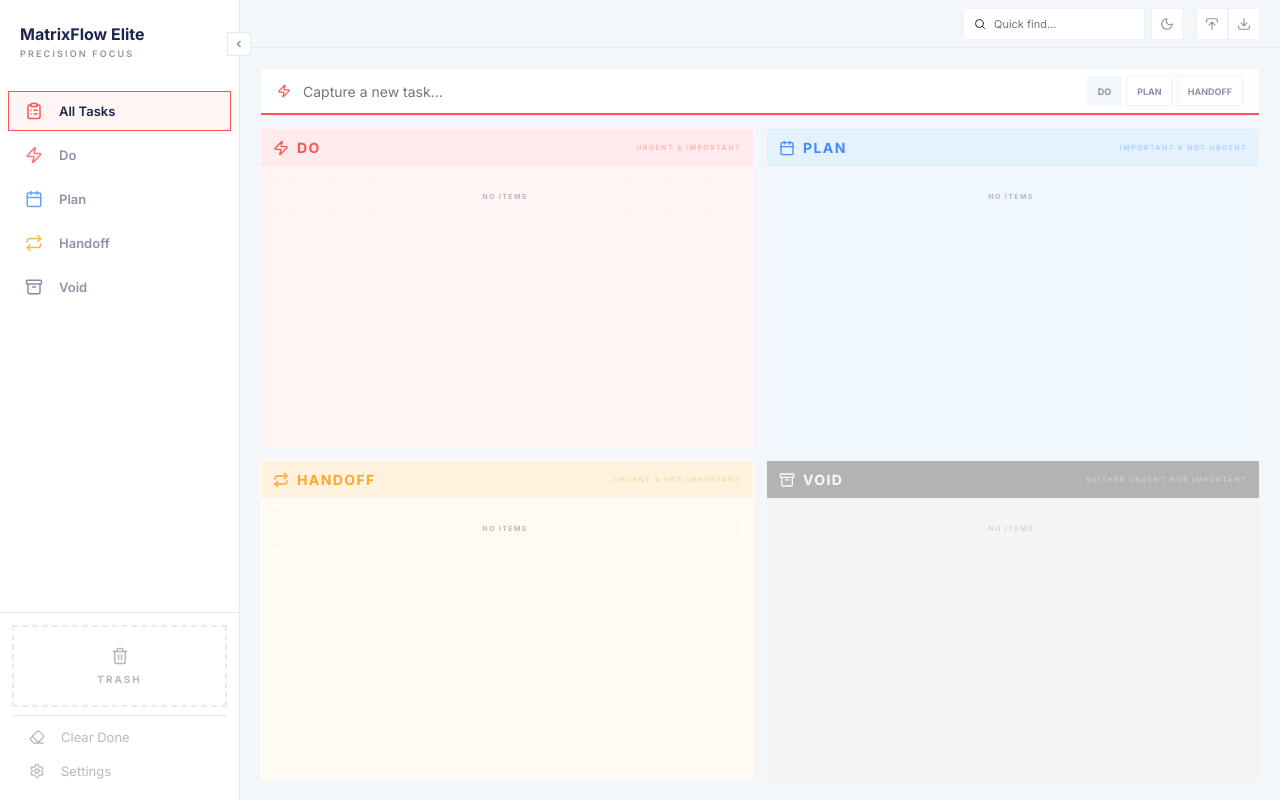
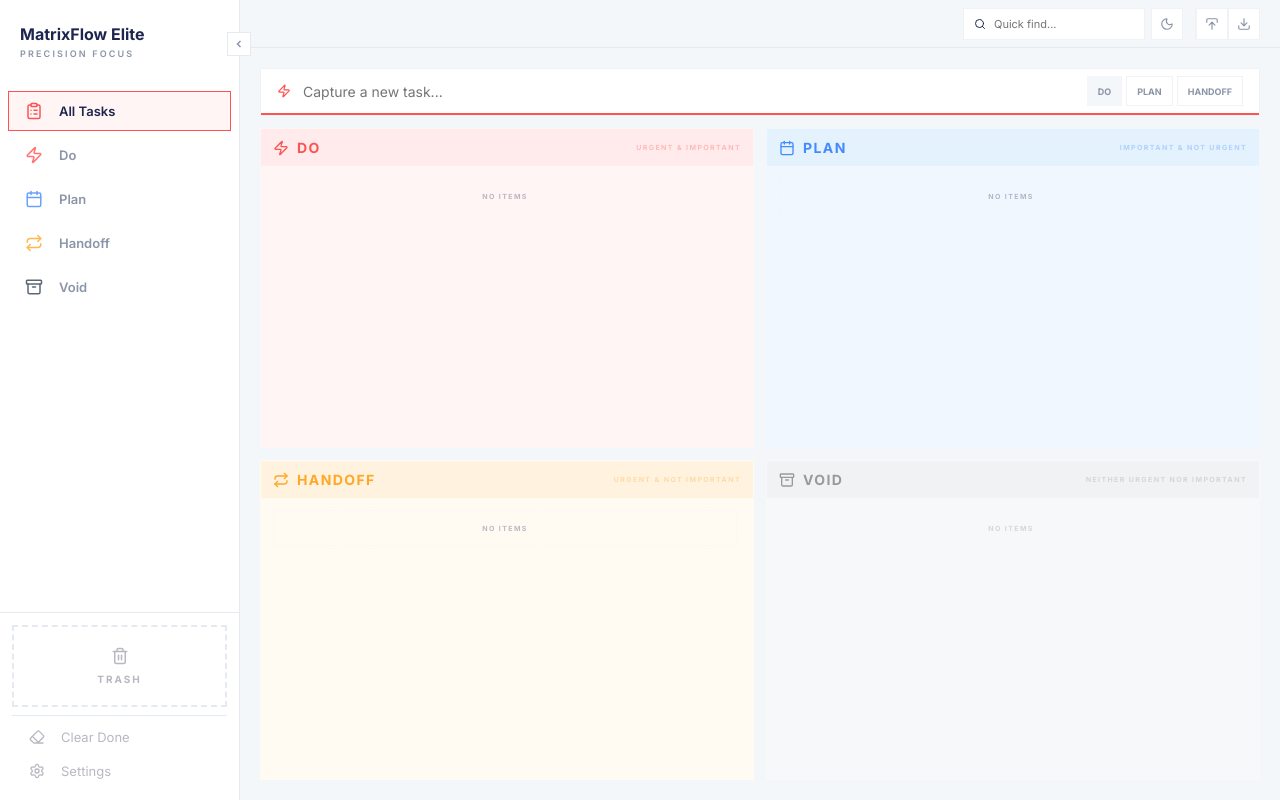
Before and after one commit to MehboobAliBhat/EisenFlowMatrix, a SvelteKit app: page / in a window 1280 px wide. Built offline with nearby package versions, Linux system fonts and the light colour scheme.

Commit message:
UI: Darken Void text color to #334155 for professional contrast

```diff
--- a/src/routes/+page.svelte
+++ b/src/routes/+page.svelte
@@ -274,13 +274,13 @@
               ondrop={() => handleDrop(q.id)}
             >
               <header class="quadrant-header" style="background: var(--q-header); margin: -12px -12px 12px; padding: 10px 12px;">
-                <div class="q-title" style="color: {q.id === 4 ? '#ffffff' : 'var(--q-color)'}">
+                <div class="q-title" style="color: var(--q-color)">
                   <q.icon size={16} stroke-width={3} />
                   <h3>{q.title}</h3>
                 </div>
-                <div class="q-meta" style="color: {q.id === 4 ? '#ffffff' : 'var(--q-color)'}">
+                <div class="q-meta" style="color: var(--q-color)">
                   {#if q.id === 4 && getTasks(4).length > 0}
-                    <button class="purge-btn industrial-hover" onclick={purgeVoid} style="background: #ffffff; color: var(--color-q4)">Purge</button>
+                    <button class="purge-btn industrial-hover" onclick={purgeVoid} style="background: var(--color-q4); color: #ffffff">Purge</button>
                   {/if}
                   <span style="opacity: 0.8">{q.sub}</span>
                 </div>
--- a/src/routes/layout.css
+++ b/src/routes/layout.css
@@ -25,9 +25,9 @@
   --color-q3-header: #fff3e0;
 
   /* Quadrant 4 (VOID) - Slate Spectrum */
-  --color-q4: #64748b;
-  --color-q4-soft: #f1f5f9;
-  --color-q4-header: #64748b;
+  --color-q4: #334155;
+  --color-q4-soft: #f8f9fa;
+  --color-q4-header: #eceff1;
 
   --color-error: #ff5252;
   --color-error-soft: rgba(255, 82, 82, 0.1);
```
